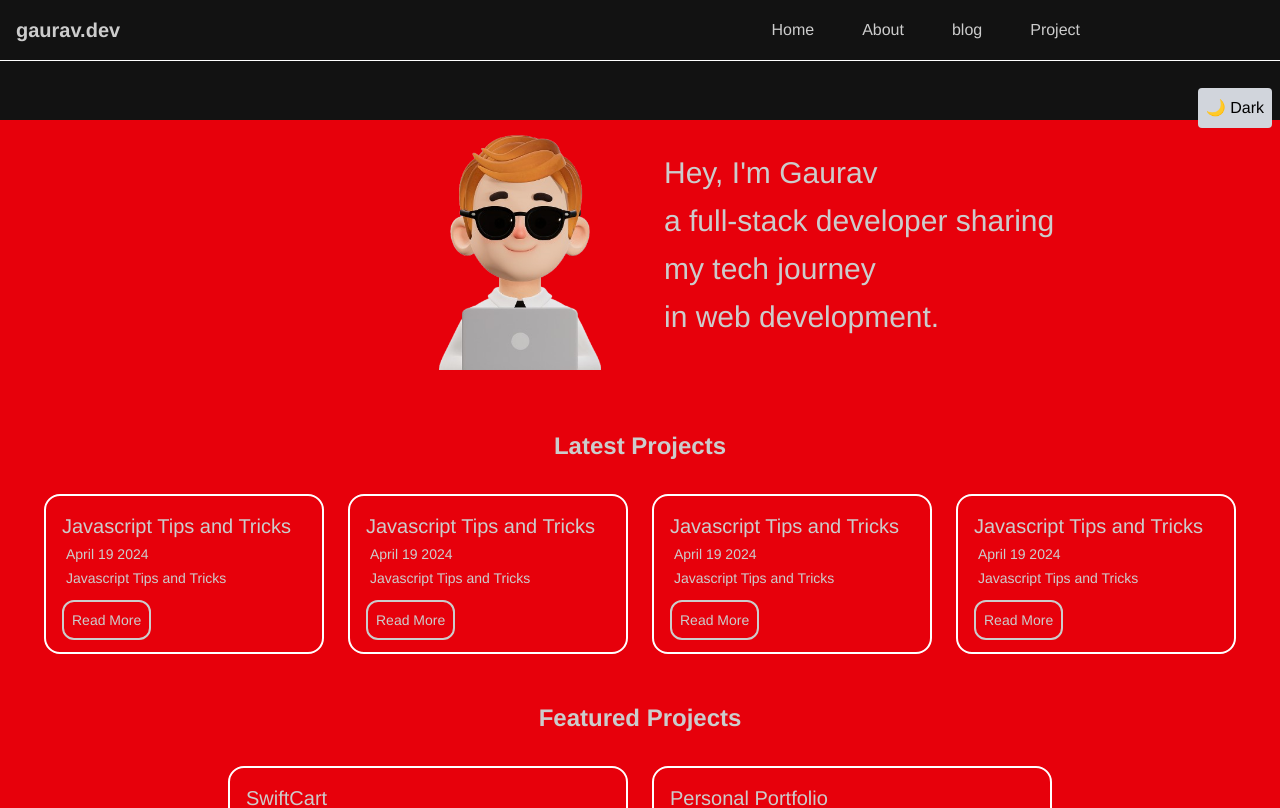
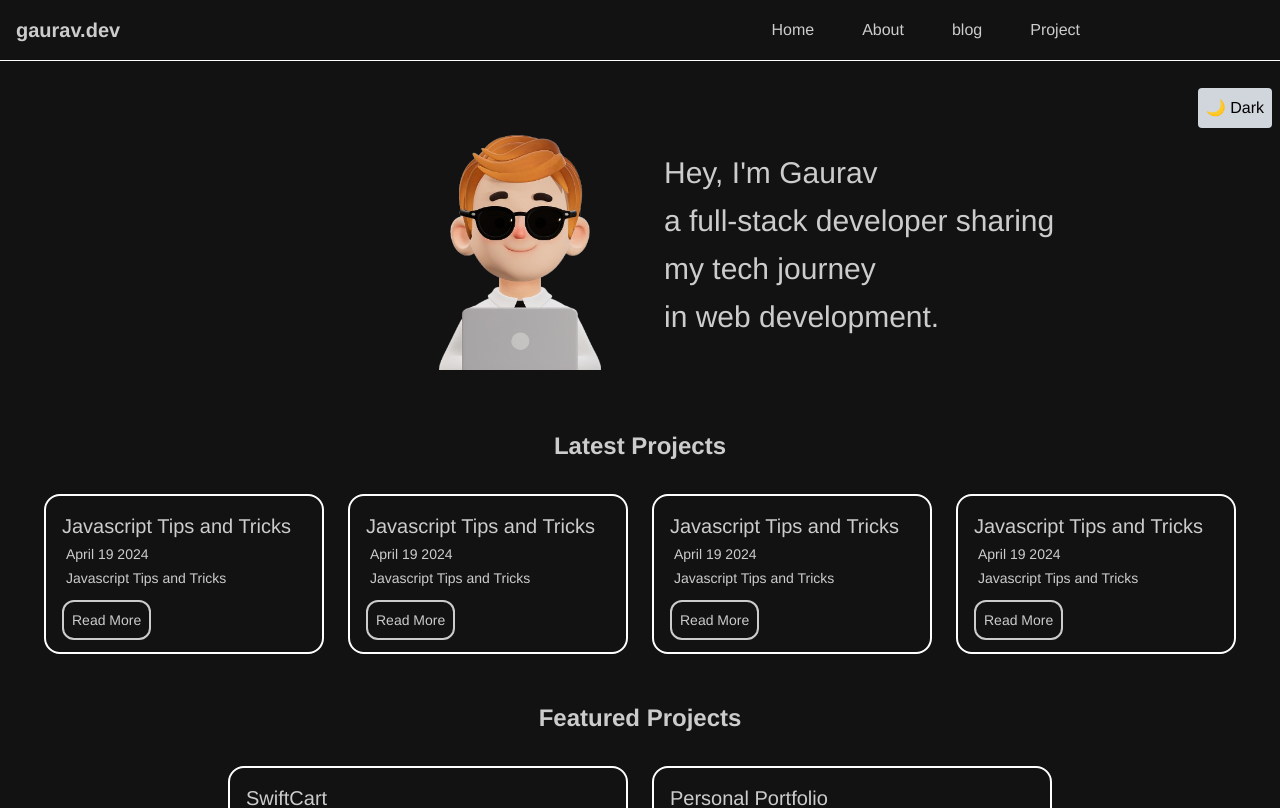
Before and after one commit to gauravavhale/blog.gaurav, a Next.js app: page / in a window 1280 px wide. Shown: the top 808 px of the page. Built offline with nearby package versions, Linux system fonts and the light colour scheme.

Commit message:
css changes

```diff
--- a/src/app/layout.js
+++ b/src/app/layout.js
@@ -17,7 +17,7 @@ const geistMono = Geist_Mono({
 export default function RootLayout({ children }) {
   return (
     <html lang="en">
-      <head className="dark">
+      <head>
         <title>gaurav.blog</title>
         <link rel="icon" href="images/avatar.png" ></link>
         <meta name="theme-color" content="#121212; " />
--- a/src/app/page.js
+++ b/src/app/page.js
@@ -4,7 +4,7 @@ import styles from "./page.module.css";
 
 export default function Home() {
   return (
-    <div className='dark bg-red-600 dark:bg-black mb-10 mt-25 md:mt-30 min-h-[80vh] max-w-[100vw]'>
+    <div className='mb-10 mt-25 md:mt-30 min-h-[80vh] max-w-[100vw]'>
 
     {/* Intro */}
     <div className="flex flex-col md:flex-row items-center text-center md:text-left gap-6 ">
```
